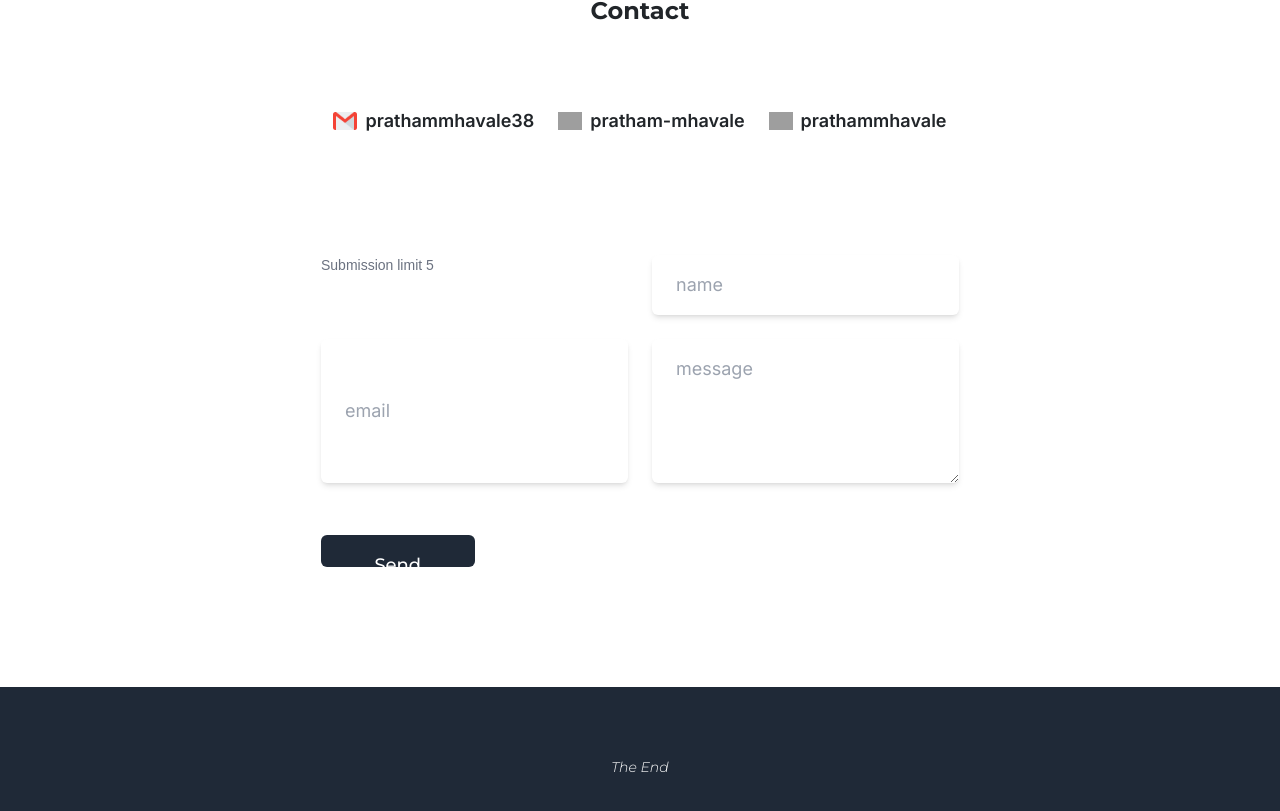
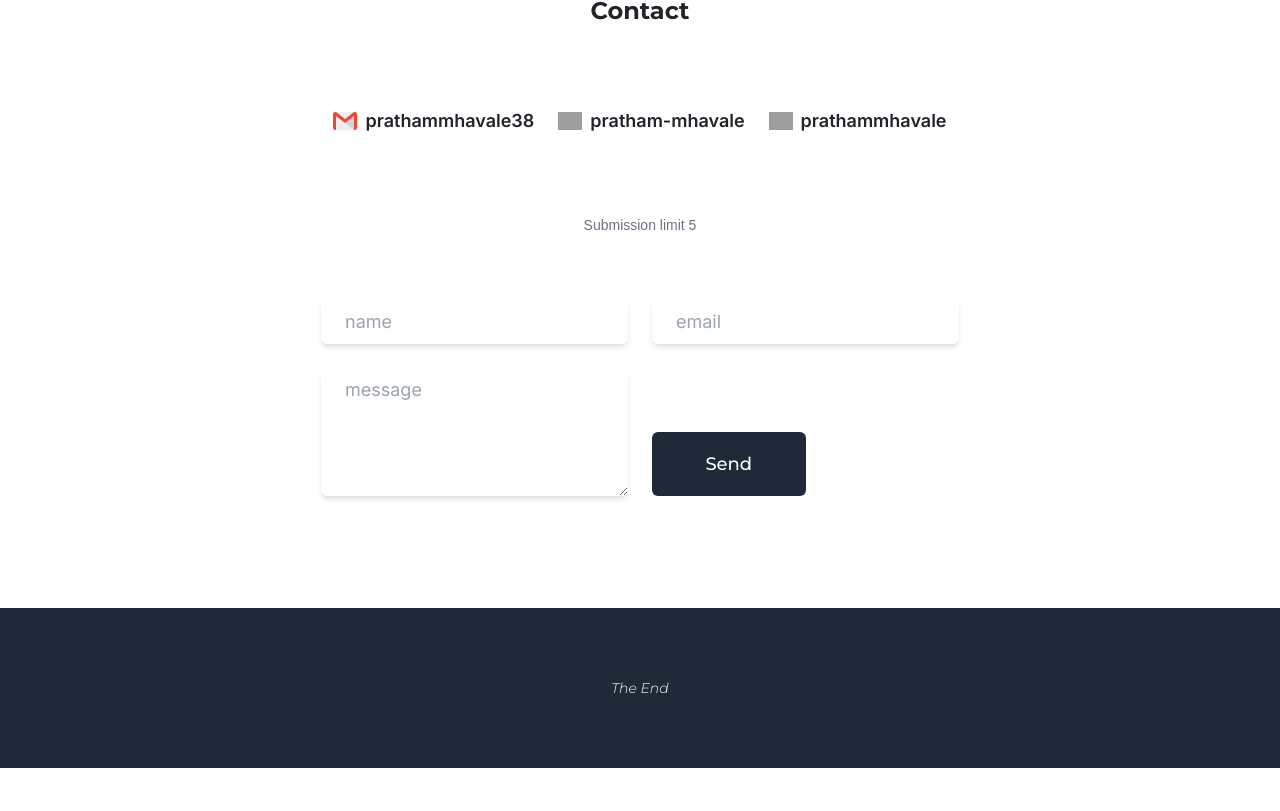
Before and after one commit to Victorblade38/pratham-portfolio, a React (Vite) app in the folder frontend/: page /contact in a window 1280 px wide. Shown: the part 2945-3756 px from the top of the page. After the commit the page ends 3713 px from the top, so only its background shows below. Built offline with nearby package versions, Linux system fonts and the light colour scheme; grey boxes are pictures that could not be loaded.

Commit message:
update form ui

```diff
--- a/frontend/src/components/ContactSection.jsx
+++ b/frontend/src/components/ContactSection.jsx
@@ -93,30 +93,29 @@ const ContactSection = () => {
           </p>
         </a>
       </div>
-
+      <p className="text-gray-500 text-[14px]">Submission limit 5</p>
       <form
         onSubmit={handleSubmit}
         method="POST"
-        className="my-10 mx-[24px] md:mx-[34px] flex flex-wrap md:grid md:grid-cols-2 gap-4"
+        className="my-8 mx-[24px] md:mx-[34px] flex flex-wrap md:grid md:grid-cols-2 gap-4"
       >
-        <p className="text-gray-500 text-[14px]">Submission limit 5</p>
         <input
           type="text"
           name="name"
           placeholder="name"
-          className="w-full  px-4 py-3 text-sm xl:text-lg font-inter rounded-md shadow-md"
+          className="w-full  px-4 py-2 text-sm xl:text-lg font-inter rounded-md shadow-md"
         />
         <input
           type="email"
           name="email"
           placeholder="email"
-          className="w-full  px-4 py-3 text-sm xl:text-lg font-inter rounded-md shadow-md"
+          className="w-full  px-4 py-2 text-sm xl:text-lg font-inter rounded-md shadow-md"
         />
         <textarea
           rows={4}
           name="message"
           placeholder="message"
-          className="w-full  px-4 py-3 text-sm xl:text-lg font-inter rounded-md shadow-md"
+          className="w-full  px-4 py-2 text-sm xl:text-lg font-inter rounded-md shadow-md"
         ></textarea>
         <button
           type="submit"
```
